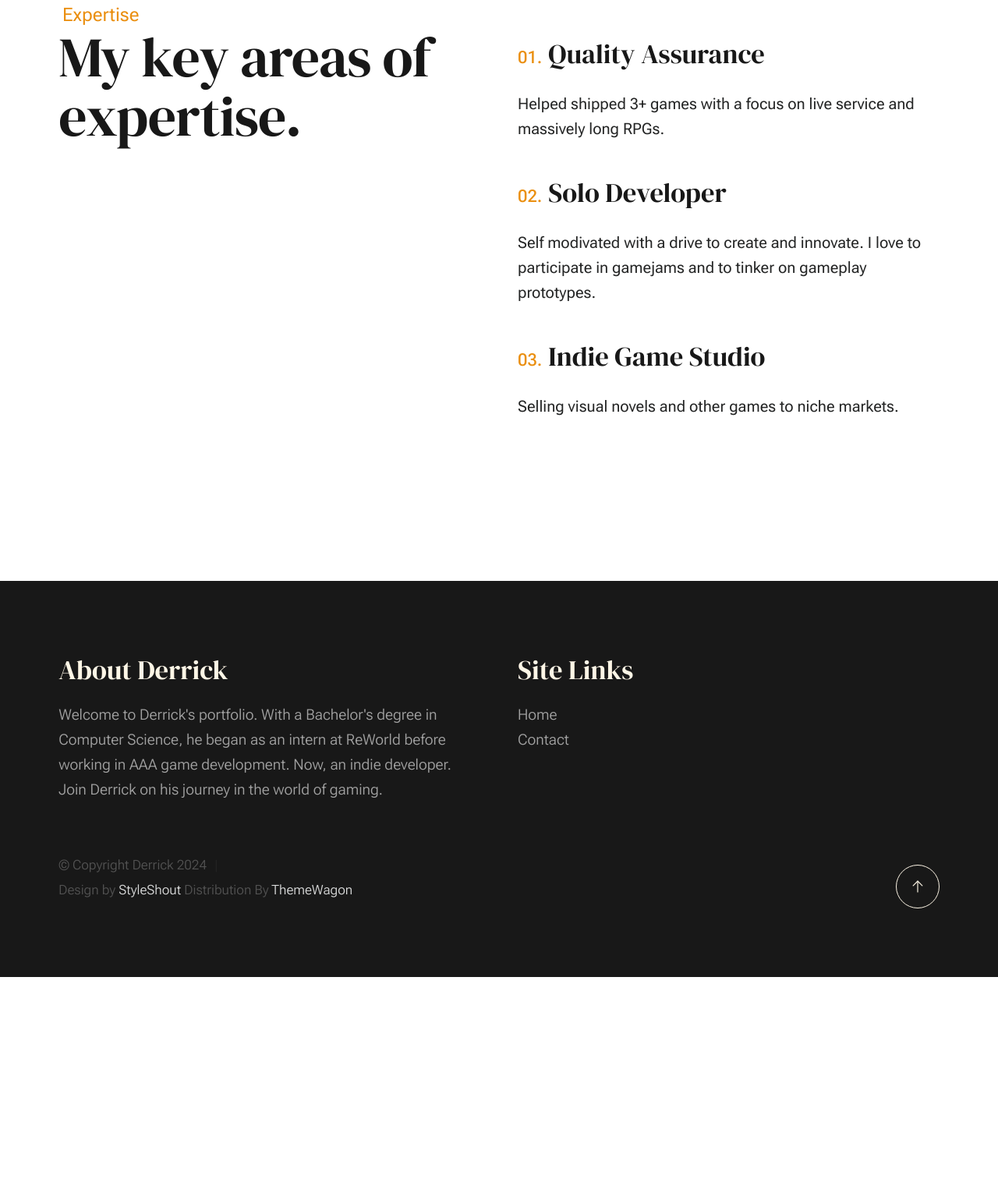
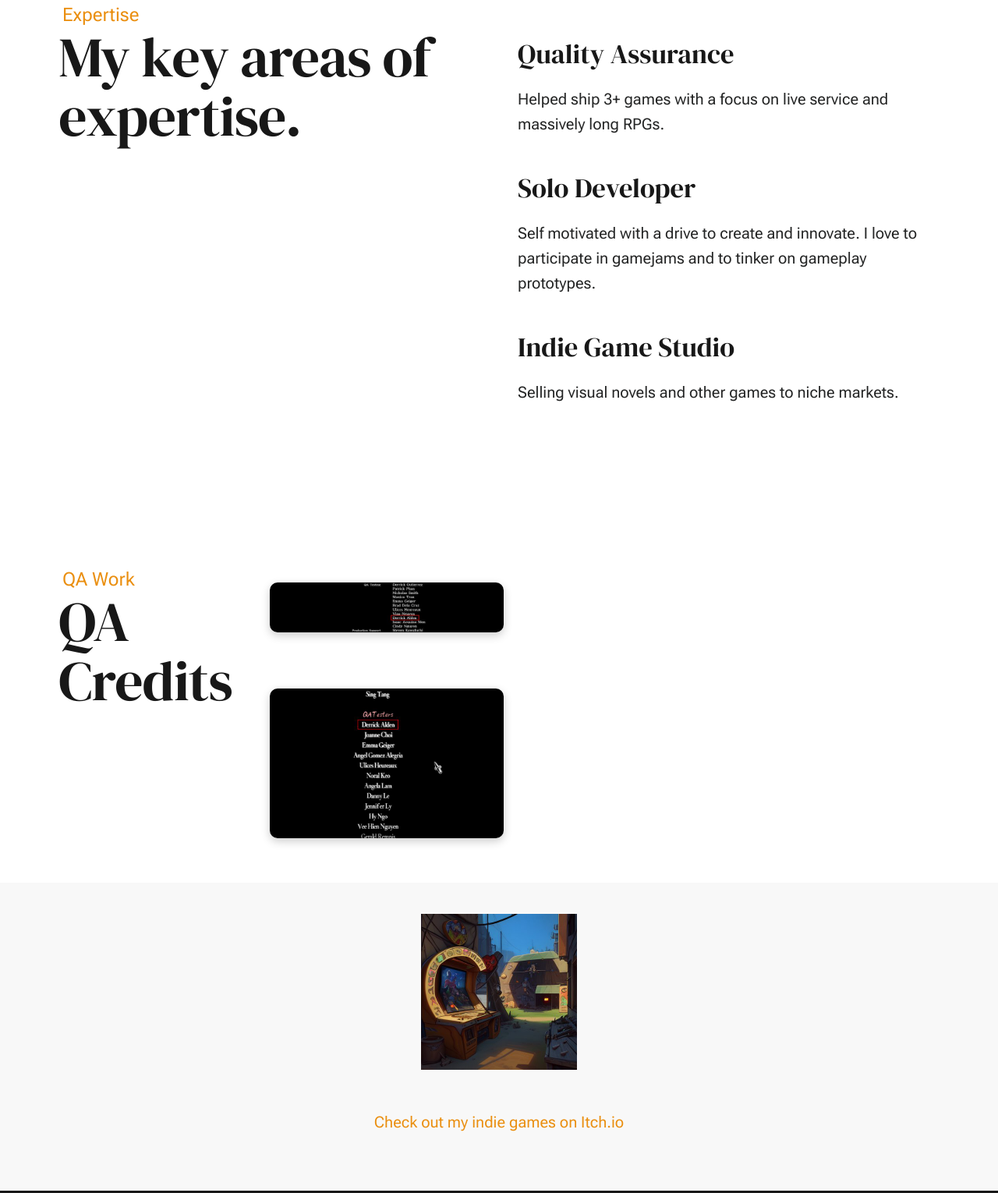
Before and after one commit to DOAmaster/Derrick-Alden, a plain HTML site: page index.html in a window 1280 px wide. Shown: the part 2365-3895 px from the top of the page at 78% size. Before the commit the page ends 3618 px from the top, so only its background shows below. Drawn offline with Linux system fonts and the light colour scheme.

Commit message:
Update index.html

```diff
--- a/index.html
+++ b/index.html
@@ -1,9 +1,6 @@
 <!DOCTYPE html>
-<html lang="en" class="no-js" >
+<html lang="en" class="no-js">
 <head>
-
-    <!--- basic page needs
-    ================================================== -->
     <meta charset="utf-8">
     <meta name="viewport" content="width=device-width, initial-scale=1">
     <title>Derrick</title>
@@ -13,101 +10,62 @@
         document.documentElement.classList.add('js');
     </script>
 
-    <!-- CSS
-    ================================================== -->
     <link rel="stylesheet" href="css/vendor.css">
     <link rel="stylesheet" href="css/styles.css">
 
-    <!-- favicons
-    ================================================== -->
     <link rel="apple-touch-icon" sizes="180x180" href="apple-touch-icon.png">
     <link rel="icon" type="image/png" sizes="32x32" href="favicon-32x32.png">
     <link rel="icon" type="image/png" sizes="16x16" href="favicon-16x16.png">
     <link rel="manifest" href="site.webmanifest">
-
 </head>
 
-
 <body id="top">
-
-
-    <!-- preloader
-    ================================================== -->
     <div id="preloader">
         <div id="loader" class="dots-fade">
-            <div></div>
-            <div></div>
-            <div></div>
+            <div></div><div></div><div></div>
         </div>
     </div>
 
-
-    <!-- page wrap
-    ================================================== -->
     <div id="page" class="s-pagewrap ss-home">
 
-
-        <!-- # site main content
-        ================================================== -->
         <section id="content" class="s-content">
-
-            <!-- intro
-            ----------------------------------------------- -->
+            <!-- Intro Section -->
             <section id="intro" class="s-intro">
-
                 <div class="row s-intro__content width-sixteen-col">
-
                     <div class="column lg-12 s-intro__content-inner grid-block">
-
                         <div class="s-intro__content-text">
                             <div class="s-intro__content-pretitle text-pretitle">Derrick Alden</div>
                             <h1 class="s-intro__content-title">
-                            Dreaming and <br>
-                            developing <br>
-                            video games. <br>
+                            Dreaming and <br> developing <br> video games. <br>
                             </h1>
-                        </div> <!-- s-intro__content-text -->
-
+                        </div>
                         <div class="s-intro__content-media">
                             <div class="s-intro__content-media-inner">
                                 <img src="images/intro-bg.jpg" srcset="images/intro-bg.jpg 1x, images/intro-bg@2x.jpg 2x" alt="">
-                                <div class="lines">
-                                    <span></span>
+                                <div class="lines"><span></span></div>
                             </div>
                         </div>
-                        </div> <!-- s-intro__content-media -->
-
                         <div class="s-intro__scroll-down">
                             <a href="#about" class="smoothscroll">
                                 <div class="scroll-icon">
-                                    <svg xmlns="http://www.w3.org/2000/svg" viewBox="0 0 24 24" width="36" height="36" fill="none" stroke="#97b34a" stroke-width="1" stroke-linecap="round" stroke-linejoin="round">&lt;!--!  Atomicons Free 1.00 by @atisalab License - https://atomicons.com/license/ (Icons: CC BY 4.0) Copyright 2021 Atomicons --&gt;<polyline points="7 13 12 18 17 13"></polyline><line x1="12" y1="18" x2="12" y2="6"></line></svg>
+                                    <svg xmlns="http://www.w3.org/2000/svg" width="36" height="36" fill="none" stroke="#97b34a" stroke-width="1" stroke-linecap="round" stroke-linejoin="round"><polyline points="7 13 12 18 17 13"></polyline><line x1="12" y1="18" x2="12" y2="6"></line></svg>
                                 </div>
                                 <span>Scroll for more</span>
                             </a>
-                        </div> <!-- s-intro__scroll-down -->
+                        </div>
+                    </div>
+                </div>
+            </section>
 
-                    </div> <!-- s-intro__content-inner -->
-
-                </div> <!-- s-intro__content -->
-
-            </section> <!-- end s-intro -->
-
-            <!-- about
-            ----------------------------------------------- -->
+            <!-- About Section -->
             <section id="about" class="s-about target-section">
-
                 <div class="row s-about__content width-sixteen-col">
                     <div class="column grid-block grid-section-split">
-
                         <img src="images/geometric_shape.svg" alt="" class="s-about__content-imgbg">
-
                         <div class="section-header grid-section-split__header">
                             <div class="text-pretitle">About</div>
-                            <h2 class="text-display-title">
-                            Always Creating
-                            </h2>
-                        </div> <!-- end section-header -->
-
+                            <h2 class="text-display-title">Always Creating</h2>
+                        </div>
                         <div class="s-about__content-main grid-section-split__primary">
                             <p class="attention-getter">
                                 Welcome to Derrick's portfolio. I'm a game developer with a Bachelor's in Computer Science from California University of Bakersfield.
@@ -119,77 +77,74 @@
                                 I'm an indie game developer with 2+ years of professional QA experience (Sega, Blizzard) and a growing portfolio of shipped solo projects. I’ve built and sold multiple HTML5, Unreal Engine, and RPG Maker games through CageyGames, handling everything from scripting and asset generation to marketing and community outreach. I’m actively seeking remote or on-site roles in QA, gameplay testing, content implementation, or production support. I thrive in fast-paced environments and bring creative problem-solving, technical literacy, and relentless grit to every project.
                                 Let’s build something great together.
                             </p>
+                        </div>
+                    </div>
+                </div>
+            </section>
 
-                        </div> <!-- end s-about__content-main -->
-
-                    </div> <!-- content-inner -->
-                </div>
-
-            </section> <!-- end s-about -->
-
-            <!-- expertise
-            ----------------------------------------------- -->
+            <!-- Expertise Section -->
             <section id="expertise" class="s-expertise">
-
                 <div class="row s-expertise__content width-sixteen-col">
                     <div class="column xl-12 grid-block grid-section-split">
-
                         <div class="section-header grid-section-split__header">
                             <div class="text-pretitle">Expertise</div>
-                            <h2 class="text-display-title">
-                            My key areas of expertise.
-                            </h2>
-                        </div> <!-- end section-header -->
-
+                            <h2 class="text-display-title">My key areas of expertise.</h2>
+                        </div>
                         <div class="s-expertise__content-main grid-section-split__primary">
-
                             <div class="grid-list-items list-items show-ctr">
                                 <div class="grid-list-items__item list-items__item">
-                                    <div class="grid-list-items__title list-items__item-header">
                                     <h3 class="list-items__item-title">Quality Assurance</h3>
+                                    <p>Helped ship 3+ games with a focus on live service and massively long RPGs.</p>
                                 </div>
-                                    <div class="grid-list-items__text list-items__item-text">
-                                        <p>
-                                        Helped shipped 3+ games with a focus on live service and
-                                        massively long RPGs.
-                                        </p>
+                                <div class="grid-list-items__item list-items__item">
+                                    <h3 class="list-items__item-title">Solo Developer</h3>
+                                    <p>Self motivated with a drive to create and innovate. I love to participate in gamejams and to tinker on gameplay prototypes.</p>
                                 </div>
-                                </div> <!-- list-item -->
                                 <div class="grid-list-items__item list-items__item">
-                                    <div class="grid-list-items__title list-items__item-header">
-                                        <h3 class="list-items__item-title">Solo Developer</h3>
+                                    <h3 class="list-items__item-title">Indie Game Studio</h3>
+                                    <p>Selling visual novels and other games to niche markets.</p>
                                 </div>
-                                    <div class="grid-list-items__text list-items__item-text">
-                                        <p>
-                                        Self modivated with a drive to create and innovate. I love to participate
-                                        in gamejams and to tinker on gameplay prototypes.
-                                        </p>
                             </div>
-                                </div> <!-- list-expertise__item -->
-                                <div class="grid-list-items__item list-items__item">
-                                    <div class="grid-list-items__title list-items__item-header">
-                                        <h3 class="list-items__item-title">Indie Game Studio</h3>
                         </div>
-                                    <div class="grid-list-items__text list-items__item-text">
-                                        <p>
-                                            Selling visual novels and other games to niche markets.
-                                        </p>
                     </div>
+                </div>
+            </section>
 
-                            </div> <!-- grid-list-items -->
-                        </div> <!-- end s-expertise__content-main -->
+            <!-- QA Credit Screenshots Section -->
+            <section id="qa-credits" class="s-qa-credits">
+                <div class="row s-qa-credits__content width-sixteen-col">
+                    <div class="column grid-block">
+                        <div class="section-header">
+                            <div class="text-pretitle">QA Work</div>
+                            <h2 class="text-display-title">QA Credits</h2>
+                        </div>
+                        <div class="qa-gallery grid-list-items">
+                            <div class="grid-list-items__item">
+                                <img src="images/LostJudgmentTheKaitoFiles.jpg" alt="QA Credit Lost Judgment The Kaito Files">
+                            </div>
+                            <div class="grid-list-items__item">
+                                <img src="images/Persona5Royal.jpg" alt="QA Credit Persona 5 Royal">
+                            </div>
+                        </div>
+                    </div>
+                </div>
+            </section>
 
+            <!-- Itch.io Logo Link Section -->
+            <section id="itch-link" class="s-itch-link">
+                <div class="row width-sixteen-col center-text">
+                    <div class="column">
+                        <a href="https://cageygames.itch.io/" target="_blank">
+                            <img src="images/thumbnail.jpg" alt="Itch.io Logo" style="max-width: 200px; height: auto;">
+                            <p style="margin-top: 1rem;">Check out my indie games on Itch.io</p>
+                        </a>
+                    </div>
+                </div>
+            </section>
 
-                    </div> <!-- end grid-block-->
-                </div> <!-- end s-expertise__content -->
+        </section>
 
-            </section> <!-- end s-expertise -->
-
-        </section> <!-- s-content-->
-
-
-        <!-- # footer
-        ================================================== -->
+        <!-- Footer -->
         <footer class="s-footer">
             <div class="row s-footer__content">
                 <div class="column xl-6 lg-6 md-12 s-footer__block s-footer__about">
@@ -208,7 +163,6 @@
                     </ul>
                 </div>
             </div>
-
             <div class="row s-footer__bottom">
                 <div class="column xl-6 lg-12">
                     <p class="ss-copyright">
@@ -216,22 +170,41 @@
                         <span>Design by <a href="https://www.styleshout.com/">StyleShout</a> Distribution By <a href="https://themewagon.com">ThemeWagon</a></span>
                     </p>
                 </div>
-
                 <div class="ss-go-top">
                     <a class="smoothscroll" title="Back to Top" href="#top">
-                        <svg xmlns="http://www.w3.org/2000/svg" viewBox="0 0 24 24" width="36" height="36" fill="none" stroke="#ffffff" stroke-width="1" stroke-linecap="round" stroke-linejoin="round">&lt;!--!  Atomicons Free 1.00 by @atisalab License - https://atomicons.com/license/ (Icons: CC BY 4.0) Copyright 2021 Atomicons --&gt;<polyline points="17 11 12 6 7 11"></polyline><line x1="12" y1="18" x2="12" y2="6"></line></svg>
+                        <svg xmlns="http://www.w3.org/2000/svg" width="36" height="36" fill="none" stroke="#ffffff" stroke-width="1" stroke-linecap="round" stroke-linejoin="round"><polyline points="17 11 12 6 7 11"></polyline><line x1="12" y1="18" x2="12" y2="6"></line></svg>
                     </a>
-                </div> <!-- end ss-go-top -->
+                </div>
+            </div>
+        </footer>
     </div>
 
-        </footer> <!-- end s-footer -->
-
-    </div> <!-- end page-wrap -->
-
-    <!-- Java Script
-    ================================================== -->
     <script src="js/plugins.js"></script>
     <script src="js/main.js"></script>
 
+    <style>
+        .qa-gallery {
+            display: flex;
+            flex-wrap: wrap;
+            gap: 1.5rem;
+            justify-content: center;
+            margin-top: 2rem;
+        }
+        .qa-gallery img {
+            max-width: 300px;
+            height: auto;
+            border-radius: 10px;
+            box-shadow: 0 4px 12px rgba(0,0,0,0.2);
+            transition: transform 0.2s ease;
+        }
+        .qa-gallery img:hover {
+            transform: scale(1.05);
+        }
+        .s-itch-link {
+            padding: 4rem 0;
+            background: #f8f8f8;
+            text-align: center;
+        }
+    </style>
 </body>
 </html>
```
Lines whose indentation alone changed are shown as unchanged.
